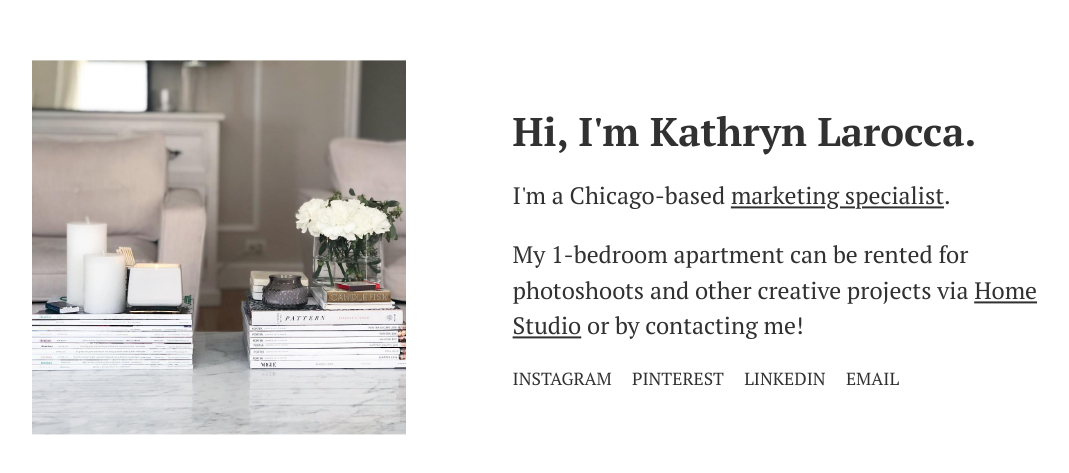
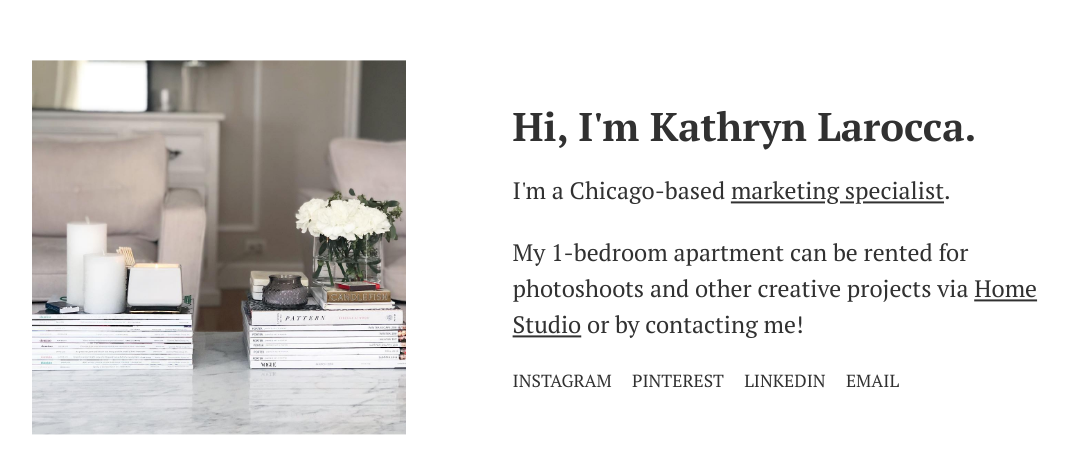
Before and after one commit to rsefer/kathrynlarocca.com, a plain HTML site: page index.html in a window 1280 px wide. Shown: the part 151-624 px from the top of the page, without its empty margins (74-1143 px from the left). Drawn offline with Linux system fonts and the light colour scheme.

Commit message:
Style tweaks

```diff
--- a/index.html
+++ b/index.html
@@ -38,11 +38,11 @@
 	a,
 	a:visited {
 		color: #313131;
-		transition: all 500ms;
+		transition: color 250ms;
 	}
 
 	a:hover {
-		color: #1f1e1e;
+		color: #666;
 	}
 
 	p {
@@ -139,6 +139,14 @@
 			font-size: 1.25rem;
 		}
 
+		h1, h2 {
+			line-height: 1;
+		}
+
+		p {
+			margin: 1.125em 0px;
+		}
+
 		.social-list {
 			font-size: 0.875em;
 			text-align: left;
```
